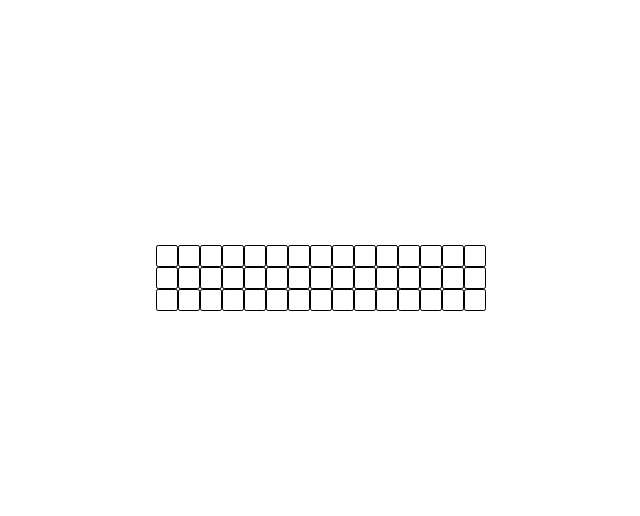
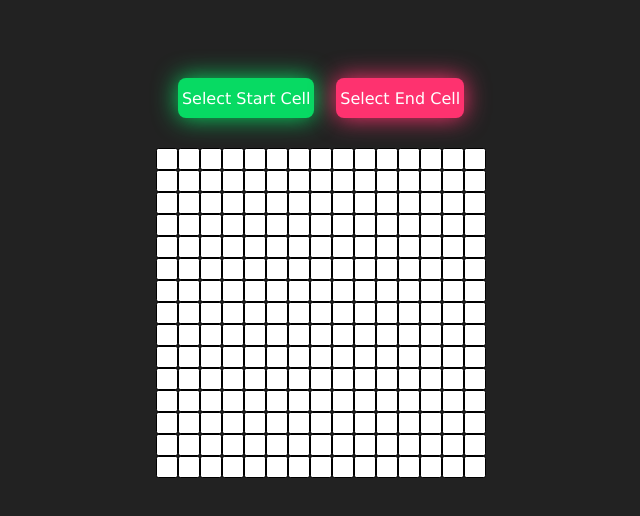
Before and after one commit to oneal55/MazeSolver, a React (Create React App) app: page / in a window 1280 px wide. Shown: the part 122-638 px from the top of the page, without its empty margins (319-959 px from the left). Built offline with nearby package versions, Linux system fonts and the light colour scheme.

Commit message:
Added styles and start/end cell

```diff
--- a/src/App.css
+++ b/src/App.css
@@ -7,4 +7,5 @@
   height: 100%;
   align-items: center;
   justify-content: center;
+  background: #222;
 }
--- a/src/App.js
+++ b/src/App.js
@@ -5,7 +5,7 @@ import Game from './components/Game/Game.js'
 function App() {
   return (
     <div className='mainPage'>
-      <Game game = {new Maze(15, 3, 20)}/>
+      <Game game = {new Maze(15, 15, 20)}/>
     </div>
   );
 }
--- a/src/components/Game/Game.css
+++ b/src/components/Game/Game.css
@@ -0,0 +1,39 @@
+.btnP {
+    color: #FFF;
+    padding: 4px;
+    font-family:Verdana, Geneva, Tahoma, sans-serif;
+}
+
+.btnDiv {
+    border-radius: 8px;
+    display: flex;
+    height: 2.5em;
+    align-items: center;
+    transition: 0.5s;
+    transition-property: box-shadow;
+    cursor: pointer;
+}
+
+#start {
+    background: #07DA63;
+    box-shadow: 0 0 25px #07DA63;
+}
+
+#end {
+    background: #fe326f;
+    box-shadow: 0 0 25px #fe326f;
+}
+
+#start:hover {
+    box-shadow: 0 0 5px #07DA63,
+              0 0 25px #07DA63,
+              0 0 50px #07DA63,
+              0 0 100px #07DA63;
+}
+
+#end:hover {
+    box-shadow: 0 0 5px #fe326f,
+              0 0 25px #fe326f,
+              0 0 50px #fe326f,
+              0 0 100px #fe326f;
+}
--- a/src/components/Game/Game.js
+++ b/src/components/Game/Game.js
@@ -1,23 +1,44 @@
-import { useState } from 'react';
+import { useState, useEffect } from 'react';
 import { VertexBlock } from '../VertexBlock/VertexBlock.js';
-import './Game.css'
+import './Game.css';
 
 export const Game = (props) => {
     const [mazeGame, setMazeGameState] = useState(props.game);
+    // 0: click and cell becomes a wall
+    // 1: click and cell becomes beginning cell
+    // 2: click and cell becomes end cell
+    const [cellClickType, setCellClickType] = useState(0)
 
     const styles = {
-        position: 'absolute',
-        display: 'inline-block',
+        position: 'relative',
+        display: 'flex',
         margin: 'auto',
         width: ((mazeGame.cellSize + 2) * (mazeGame.width)) + 'px',
         height: ((mazeGame.cellSize + 2) * (mazeGame.height)) + 'px'
     };
 
+    const selectCell = (clickType) => {
+        setCellClickType(clickType);
+    };
+
+    useEffect(() => {}, [cellClickType]);
+
     const vertices = mazeGame.graph.vertices;
     return (
-        <div className={"game"} style={styles}>
-            {vertices.map((row) => (row.map((vertex, i) => <VertexBlock key = {i}
-            vertex = {vertex} cellSize = {mazeGame.cellSize}/>)))}
+        <div style={{display: 'flex', justifyContent: 'center', flexDirection: 'column'}}>
+            <div style={{display: 'flex', flexDirection: 'row', justifyContent: 'space-evenly', marginBottom: '30px'}}>
+                <div onClick={() => selectCell(1)} className={"btnDiv"} id={"start"}><p className={"btnP"}>Select Start Cell</p></div>
+                <div onClick={() => selectCell(2)} className={"btnDiv"} id={"end"}><p className={"btnP"}>Select End Cell</p></div>
+            </div>
+            <div className={"game"} style={styles}>
+                {vertices.map((row) => (row.map((vertex, i) =>
+                <VertexBlock key = {i}
+                    vertex={vertex}
+                    cellSize={mazeGame.cellSize}
+                    clickType={cellClickType}
+                    clickTypeSetter={selectCell}
+                />)))}
+            </div>
         </div>
     );
 }
--- a/src/components/VertexBlock/VertexBlock.css
+++ b/src/components/VertexBlock/VertexBlock.css
@@ -3,4 +3,15 @@
     display: inline;
     position: absolute;
     border: 1px solid black;
+    transition: background 0.25s;
 }
+
+.cellStartHover:hover {
+    border: 1px solid black;
+    background: #07DA63 !important;
+}
+
+.cellEndHover:hover {
+    border: 1px solid black;
+    background: #fe326f !important;
+}
--- a/src/components/VertexBlock/VertexBlock.js
+++ b/src/components/VertexBlock/VertexBlock.js
@@ -6,12 +6,26 @@ export const VertexBlock = (props) => {
     const [vertex, setVertex] = useState(props.vertex);
 
     const clickHandler = () => {
-        setVertex({...vertex, on: !vertex.on});
-
+        if(props.clickType == 0){
+            setVertex({...vertex, on: !vertex.on});
+        }
+        else if(props.clickType == 1) {
+            setVertex({...vertex, on: true, color: '#07DA63'})
+            props.clickTypeSetter(0);
+        }
+        else {
+            setVertex({...vertex, on: true, color: '#fe326f'})
+            props.clickTypeSetter(0);
+        }
     };
 
     useEffect(() => {}, [vertex]);
 
+    useEffect(() => {
+        if((props.clickType == 1 && vertex.color == '#07DA63') || (props.clickType == 2 && vertex.color == '#fe326f')) {
+            setVertex({...vertex, color: '#FFF'})
+        }
+    }, [props.clickType]);
 
        const styles = {
             position: "absolute",
@@ -24,7 +38,7 @@ export const VertexBlock = (props) => {
         };
 
     return (
-        <div className="cell"
+        <div className={props.clickType == 0 ? "cell" : props.clickType == 1 ? "cellStartHover cell" : "cellEndHover cell"}
         onClick = {() => clickHandler()}
         style={styles}>
         </div>
```
